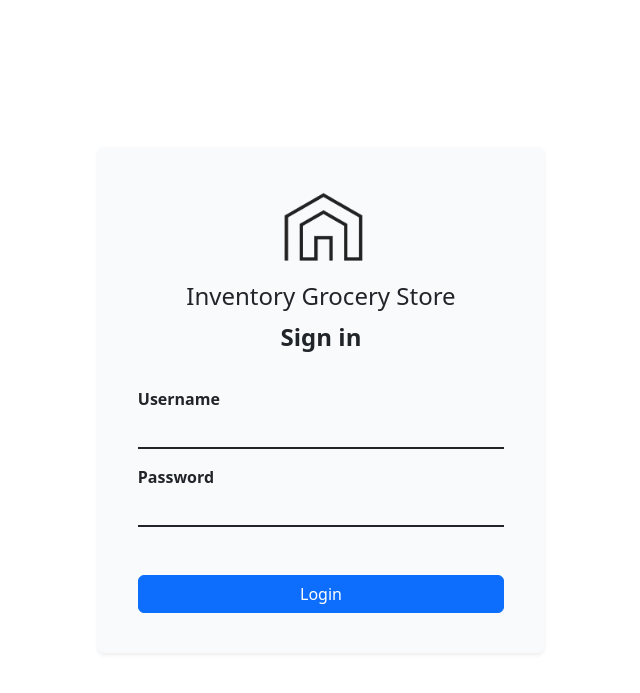
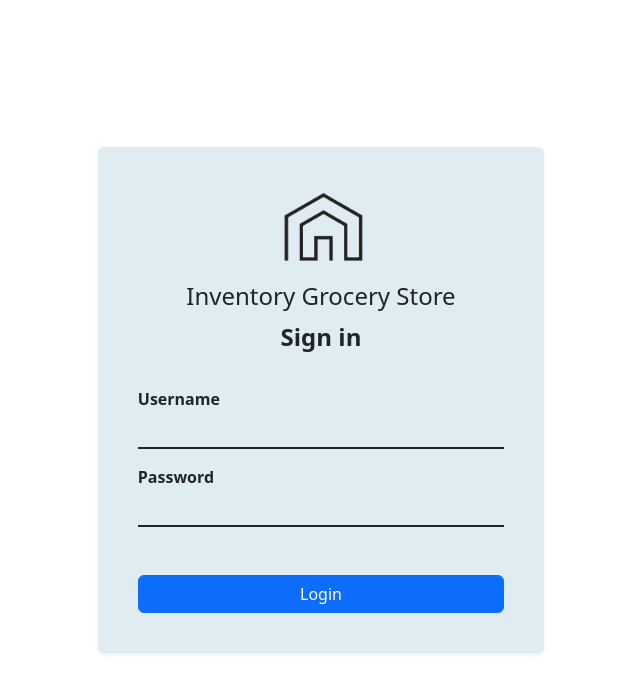
Before and after one commit to zackyhermawan/web_inventaris_toko_grosir, a PHP site: page / in a window 1280 px wide. Shown: the top 693 px of the page, without its empty margins (319-959 px from the left). Run offline with PHP 8.4, Linux system fonts and the light colour scheme.

Commit message:
Update index.php

```diff
--- a/Dashboard_webDev/index.php
+++ b/Dashboard_webDev/index.php
@@ -36,7 +36,7 @@ if (isset($_POST['login'])) {
   </head>
   <body>
     <div class="container d-flex flex-column justify-content-center align-items-center vh-100">
-      <div class="card card-login shadow-sm p-4 border-0" style="width: 40%; background-color: #f8fafc">
+      <div class="card cards card-login shadow-sm p-4 border-0" style="width: 40%; background-color: #f8fafc">
         <img src="asset/logo-login.png" class="mx-auto d-block" width=150 alt="">
         <h4 class="text-center ">Inventory Grocery Store</h4>
         <p class="text-center fw-semibold fs-4">Sign in</p>
```
